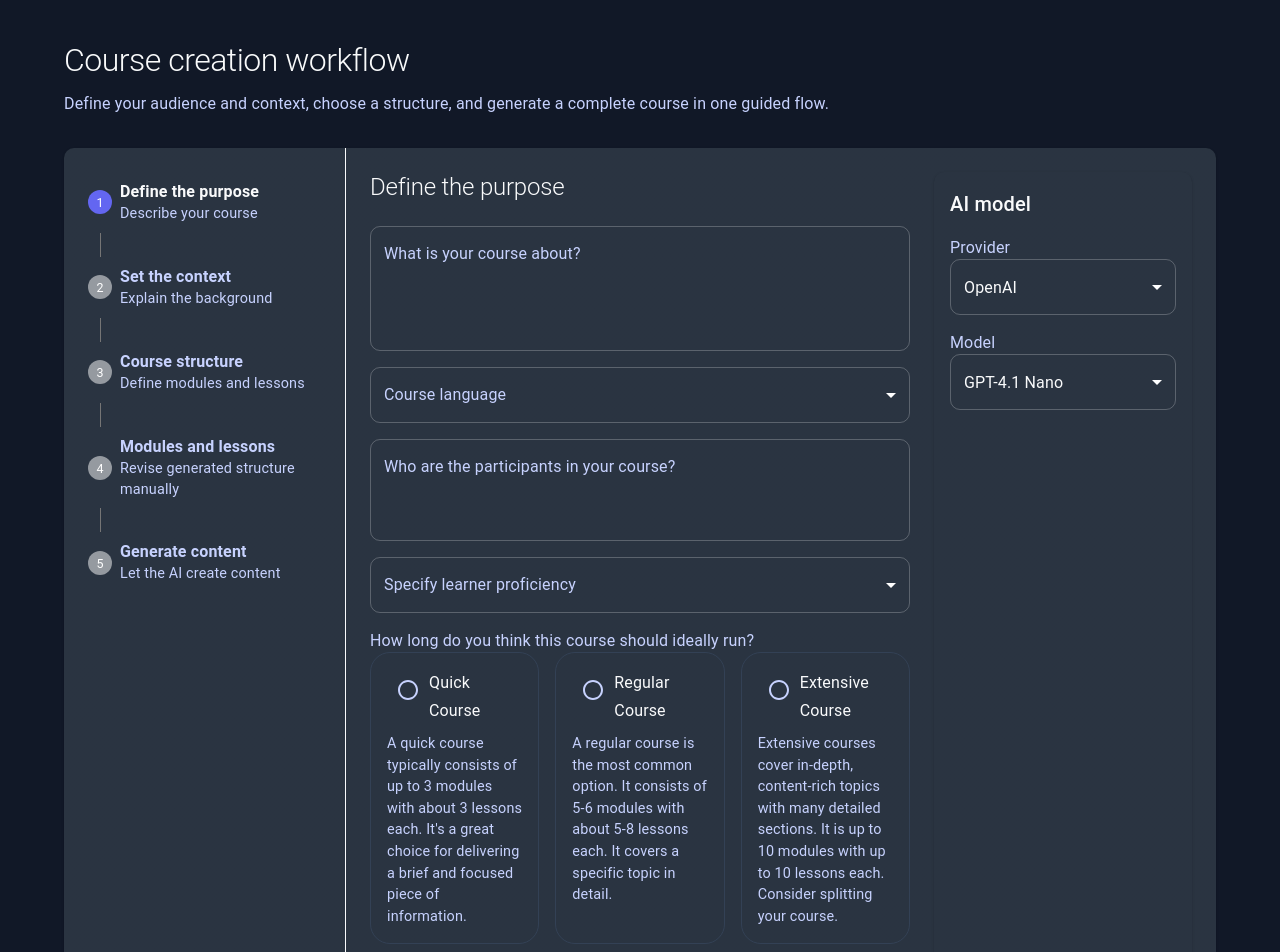
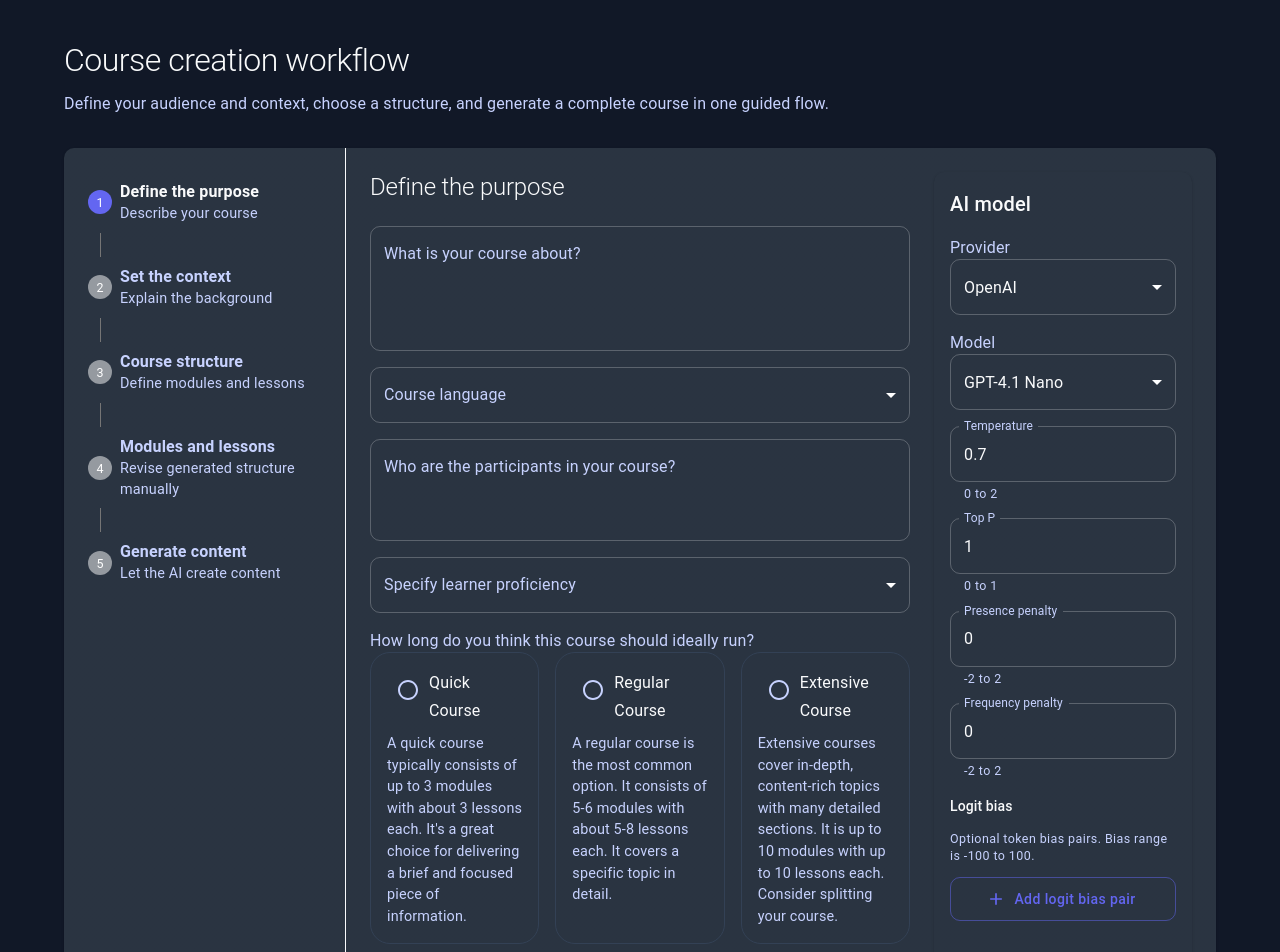
Before and after one commit to knlju/ai-course-creation, a Next.js app: page / in a window 1280 px wide. Shown: the top 952 px of the page. Built offline with nearby package versions, Linux system fonts and the light colour scheme.

Commit message:
Use key/value logit bias fields in AI settings

```diff
--- a/pages/api/ai/structures.ts
+++ b/pages/api/ai/structures.ts
@@ -30,6 +30,11 @@ const requestSchema = z.object({
   courseDuration: z.enum(['quick', 'regular', 'extensive']).default('regular'),
   learningGoal: z.string().default(''),
   courseTitle: z.string().default(''),
+  temperature: z.coerce.number().min(0).max(2).default(0.7),
+  topP: z.coerce.number().min(0).max(1).default(1),
+  presencePenalty: z.coerce.number().min(-2).max(2).default(0),
+  frequencyPenalty: z.coerce.number().min(-2).max(2).default(0),
+  logitBias: z.record(z.coerce.number()).default({}),
 });
 
 type OpenAIResponse = {
@@ -58,7 +63,15 @@ function toSuggestedStructures(structures: z.infer<typeof structureSchema>[]): S
   }));
 }
 
-async function fetchOpenAiStructures(model: string, prompt: string): Promise<string> {
+type GenerationSettings = {
+  temperature: number;
+  topP: number;
+  presencePenalty: number;
+  frequencyPenalty: number;
+  logitBias: Record<string, number>;
+};
+
+async function fetchOpenAiStructures(model: string, prompt: string, settings: GenerationSettings): Promise<string> {
   const apiKey = process.env.OPENAI_KEY;
 
   if (!apiKey) {
@@ -73,7 +86,11 @@ async function fetchOpenAiStructures(model: string, prompt: string): Promise<str
     },
     body: JSON.stringify({
       model,
-      temperature: 0.7,
+      temperature: settings.temperature,
+      top_p: settings.topP,
+      presence_penalty: settings.presencePenalty,
+      frequency_penalty: settings.frequencyPenalty,
+      logit_bias: Object.keys(settings.logitBias).length ? settings.logitBias : undefined,
       messages: [
         { role: 'system', content: 'You are a precise assistant that returns valid JSON only.' },
         { role: 'user', content: prompt },
@@ -96,7 +113,7 @@ async function fetchOpenAiStructures(model: string, prompt: string): Promise<str
   return content;
 }
 
-async function fetchGeminiStructures(model: string, prompt: string): Promise<string> {
+async function fetchGeminiStructures(model: string, prompt: string, settings: GenerationSettings): Promise<string> {
   const apiKey = process.env.GEMINI_API_KEY;
 
   if (!apiKey) {
@@ -112,7 +129,8 @@ async function fetchGeminiStructures(model: string, prompt: string): Promise<str
       },
       body: JSON.stringify({
         generationConfig: {
-          temperature: 0.7,
+          temperature: settings.temperature,
+          topP: settings.topP,
         },
         contents: [{ role: 'user', parts: [{ text: prompt }] }],
         systemInstruction: {
@@ -163,8 +181,8 @@ export default async function handler(req: NextApiRequest, res: NextApiResponse)
     const prompt = buildCourseStructurePrompt(payload);
     const content =
       payload.provider === 'openai'
-        ? await fetchOpenAiStructures(payload.model, prompt)
-        : await fetchGeminiStructures(payload.model, prompt);
+        ? await fetchOpenAiStructures(payload.model, prompt, payload)
+        : await fetchGeminiStructures(payload.model, prompt, payload);
 
     const parsed = responseSchema.parse(JSON.parse(content));
 
--- a/pages/api/ai/suggestions.ts
+++ b/pages/api/ai/suggestions.ts
@@ -15,6 +15,11 @@ const requestSchema = z.object({
   courseDuration: z.enum(['quick', 'regular', 'extensive']).default('regular'),
   learningGoal: z.string().default(''),
   courseTitle: z.string().default(''),
+  temperature: z.coerce.number().min(0).max(2).default(0.7),
+  topP: z.coerce.number().min(0).max(1).default(1),
+  presencePenalty: z.coerce.number().min(-2).max(2).default(0),
+  frequencyPenalty: z.coerce.number().min(-2).max(2).default(0),
+  logitBias: z.record(z.coerce.number()).default({}),
 });
 
 export default async function handler(req: NextApiRequest, res: NextApiResponse) {
@@ -45,6 +50,11 @@ export default async function handler(req: NextApiRequest, res: NextApiResponse)
       field: payload.field,
       model: payload.model,
       prompt,
+      temperature: payload.temperature,
+      topP: payload.topP,
+      presencePenalty: payload.presencePenalty,
+      frequencyPenalty: payload.frequencyPenalty,
+      logitBias: payload.logitBias,
     });
 
     return res.status(200).json({ suggestions });
--- a/src/components/CourseGenerationForm.tsx
+++ b/src/components/CourseGenerationForm.tsx
@@ -47,6 +47,11 @@ export default function CourseGenerationForm() {
       courseDuration: undefined,
       aiProvider: 'openai',
       aiModel: 'gpt-4.1-nano',
+      temperature: 0.7,
+      topP: 1,
+      presencePenalty: 0,
+      frequencyPenalty: 0,
+      logitBias: [],
       learningGoal: '',
       courseTitle: '',
       courseDescription: '',
@@ -70,9 +75,34 @@ export default function CourseGenerationForm() {
     'courseTitle',
     'aiProvider',
     'aiModel',
+    'temperature',
+    'topP',
+    'presencePenalty',
+    'frequencyPenalty',
+    'logitBias',
   ]);
-  const [courseTopic, language, audience, learnerProficiency, courseDuration, learningGoal, courseTitle, aiProvider, aiModel] =
-    context;
+  const [
+    courseTopic,
+    language,
+    audience,
+    learnerProficiency,
+    courseDuration,
+    learningGoal,
+    courseTitle,
+    aiProvider,
+    aiModel,
+    temperature,
+    topP,
+    presencePenalty,
+    frequencyPenalty,
+    logitBias,
+  ] = context;
+
+  const logitBiasMap = Object.fromEntries(
+    logitBias
+      .filter((entry) => entry.token.trim())
+      .map((entry) => [entry.token.trim(), entry.bias])
+  );
 
   const canGenerateStructure = Boolean(
     courseTopic && language && audience && learnerProficiency && courseDuration && learningGoal && courseTitle
@@ -97,6 +127,11 @@ export default function CourseGenerationForm() {
         courseDuration,
         learningGoal,
         courseTitle,
+        temperature,
+        topP,
+        presencePenalty,
+        frequencyPenalty,
+        logitBias: logitBiasMap,
       }),
     enabled: false,
   });
--- a/src/components/course-form/AiModelPanel.tsx
+++ b/src/components/course-form/AiModelPanel.tsx
@@ -1,7 +1,9 @@
-import { Controller, UseFormReturn } from 'react-hook-form';
-import { Card, CardContent, FormControl, FormLabel, MenuItem, Select, Stack, Typography } from '@mui/material';
+import AddIcon from '@mui/icons-material/Add';
+import DeleteOutlineIcon from '@mui/icons-material/DeleteOutline';
+import { Button, Card, CardContent, FormControl, FormLabel, IconButton, MenuItem, Select, Stack, TextField, Typography } from '@mui/material';
+import { Controller, UseFormReturn, useFieldArray } from 'react-hook-form';
+import { AiProvider, getFirstAvailableModel, getModelLabel, getProviderModels } from '../../lib/ai/models';
 import { FormValues } from '../../lib/formSchema';
-import { AiProvider, getFirstAvailableModel, getModelLabel, getProviderModels } from '../../lib/ai/models';
 
 type Props = {
   form: UseFormReturn<FormValues>;
@@ -10,6 +12,10 @@ type Props = {
 export default function AiModelPanel({ form }: Props) {
   const provider = form.watch('aiProvider');
   const modelOptions = getProviderModels(provider);
+  const { fields, append, remove } = useFieldArray({
+    control: form.control,
+    name: 'logitBias',
+  });
 
   const onProviderChange = (nextProvider: AiProvider) => {
     form.setValue('aiProvider', nextProvider, { shouldDirty: true, shouldTouch: true, shouldValidate: true });
@@ -62,6 +68,125 @@ export default function AiModelPanel({ form }: Props) {
               )}
             />
           </FormControl>
+
+          <Controller
+            name="temperature"
+            control={form.control}
+            render={({ field, fieldState }) => (
+              <TextField
+                {...field}
+                label="Temperature"
+                type="number"
+                inputProps={{ min: 0, max: 2, step: 0.1 }}
+                error={!!fieldState.error}
+                helperText={fieldState.error?.message ?? '0 to 2'}
+                fullWidth
+              />
+            )}
+          />
+
+          <Controller
+            name="topP"
+            control={form.control}
+            render={({ field, fieldState }) => (
+              <TextField
+                {...field}
+                label="Top P"
+                type="number"
+                inputProps={{ min: 0, max: 1, step: 0.05 }}
+                error={!!fieldState.error}
+                helperText={fieldState.error?.message ?? '0 to 1'}
+                fullWidth
+              />
+            )}
+          />
+
+          <Controller
+            name="presencePenalty"
+            control={form.control}
+            render={({ field, fieldState }) => (
+              <TextField
+                {...field}
+                label="Presence penalty"
+                type="number"
+                inputProps={{ min: -2, max: 2, step: 0.1 }}
+                error={!!fieldState.error}
+                helperText={fieldState.error?.message ?? '-2 to 2'}
+                fullWidth
+              />
+            )}
+          />
+
+          <Controller
+            name="frequencyPenalty"
+            control={form.control}
+            render={({ field, fieldState }) => (
+              <TextField
+                {...field}
+                label="Frequency penalty"
+                type="number"
+                inputProps={{ min: -2, max: 2, step: 0.1 }}
+                error={!!fieldState.error}
+                helperText={fieldState.error?.message ?? '-2 to 2'}
+                fullWidth
+              />
+            )}
+          />
+
+          <Stack spacing={1.5}>
+            <Typography variant="subtitle2">Logit bias</Typography>
+            <Typography variant="caption" color="text.secondary">
+              Optional token bias pairs. Bias range is -100 to 100.
+            </Typography>
+
+            {fields.map((field, index) => (
+              <Stack key={field.id} direction="row" spacing={1} alignItems="flex-start">
+                <Controller
+                  name={`logitBias.${index}.token`}
+                  control={form.control}
+                  render={({ field: tokenField, fieldState }) => (
+                    <TextField
+                      {...tokenField}
+                      label="Token ID"
+                      error={!!fieldState.error}
+                      helperText={fieldState.error?.message}
+                      fullWidth
+                    />
+                  )}
+                />
+
+                <Controller
+                  name={`logitBias.${index}.bias`}
+                  control={form.control}
+                  render={({ field: biasField, fieldState }) => (
+                    <TextField
+                      {...biasField}
+                      label="Bias"
+                      type="number"
+                      inputProps={{ min: -100, max: 100, step: 1 }}
+                      error={!!fieldState.error}
+                      helperText={fieldState.error?.message}
+                      sx={{ maxWidth: 140 }}
+                    />
+                  )}
+                />
+
+                <IconButton aria-label="Remove logit bias row" onClick={() => remove(index)} sx={{ mt: 0.5 }}>
+                  <DeleteOutlineIcon fontSize="small" />
+                </IconButton>
+              </Stack>
+            ))}
+
+            <Button variant="outlined" startIcon={<AddIcon />} onClick={() => append({ token: '', bias: 0 })}>
+              Add logit bias pair
+            </Button>
+
+            {form.formState.errors.logitBias?.message && (
+              <Typography variant="caption" color="error.main">
+                {form.formState.errors.logitBias.message}
+              </Typography>
+            )}
+          </Stack>
         </Stack>
       </CardContent>
     </Card>
--- a/src/components/course-form/step-set-context/SuggestionTextField.tsx
+++ b/src/components/course-form/step-set-context/SuggestionTextField.tsx
@@ -26,6 +26,11 @@ type Props = {
   minRows?: number;
   provider: AiProvider;
   model: string;
+  temperature: number;
+  topP: number;
+  presencePenalty: number;
+  frequencyPenalty: number;
+  logitBias: FormValues['logitBias'];
 };
 
 export default function SuggestionTextField({
@@ -36,6 +41,11 @@ export default function SuggestionTextField({
   minRows,
   provider,
   model,
+  temperature,
+  topP,
+  presencePenalty,
+  frequencyPenalty,
+  logitBias,
 }: Props) {
   const [refreshCount, setRefreshCount] = useState(0);
   const context = form.watch([
@@ -65,6 +75,15 @@ export default function SuggestionTextField({
         courseDuration,
         learningGoal,
         courseTitle,
+        temperature,
+        topP,
+        presencePenalty,
+        frequencyPenalty,
+        logitBias: Object.fromEntries(
+          logitBias
+            .filter((entry) => entry.token.trim())
+            .map((entry) => [entry.token.trim(), entry.bias])
+        ),
       }),
     enabled: false,
     staleTime: 0,
--- a/src/components/course-form/steps/StepSetContext.tsx
+++ b/src/components/course-form/steps/StepSetContext.tsx
@@ -5,6 +5,11 @@ import SuggestionTextField from '../step-set-context/SuggestionTextField';
 export default function StepSetContext({ form }: StepComponentProps) {
   const provider = form.watch('aiProvider');
   const model = form.watch('aiModel');
+  const temperature = form.watch('temperature');
+  const topP = form.watch('topP');
+  const presencePenalty = form.watch('presencePenalty');
+  const frequencyPenalty = form.watch('frequencyPenalty');
+  const logitBias = form.watch('logitBias');
 
   return (
     <Stack spacing={3}>
@@ -16,6 +21,11 @@ export default function StepSetContext({ form }: StepComponentProps) {
         minRows={3}
         provider={provider}
         model={model}
+        temperature={temperature}
+        topP={topP}
+        presencePenalty={presencePenalty}
+        frequencyPenalty={frequencyPenalty}
+        logitBias={logitBias}
       />
 
       <SuggestionTextField
@@ -24,6 +34,11 @@ export default function StepSetContext({ form }: StepComponentProps) {
         label="What would you like to name your course?"
         provider={provider}
         model={model}
+        temperature={temperature}
+        topP={topP}
+        presencePenalty={presencePenalty}
+        frequencyPenalty={frequencyPenalty}
+        logitBias={logitBias}
       />
 
       <SuggestionTextField
@@ -34,6 +49,11 @@ export default function StepSetContext({ form }: StepComponentProps) {
         minRows={4}
         provider={provider}
         model={model}
+        temperature={temperature}
+        topP={topP}
+        presencePenalty={presencePenalty}
+        frequencyPenalty={frequencyPenalty}
+        logitBias={logitBias}
       />
     </Stack>
   );
--- a/src/lib/ai/fetchCourseStructures.ts
+++ b/src/lib/ai/fetchCourseStructures.ts
@@ -4,6 +4,11 @@ import { SuggestedStructure } from './courseStructure';
 type FetchCourseStructuresInput = {
   provider: AiProvider;
   model: string;
+  temperature: number;
+  topP: number;
+  presencePenalty: number;
+  frequencyPenalty: number;
+  logitBias: Record<string, number>;
   courseTopic: string;
   language: string;
   audience: string;
--- a/src/lib/ai/fetchSuggestions.ts
+++ b/src/lib/ai/fetchSuggestions.ts
@@ -4,6 +4,11 @@ import { AiProvider } from './models';
 type FetchSuggestionsInput = {
   provider: AiProvider;
   model: string;
+  temperature: number;
+  topP: number;
+  presencePenalty: number;
+  frequencyPenalty: number;
+  logitBias: Record<string, number>;
   field: SuggestionField;
   courseTopic: string;
   language: string;
--- a/src/lib/formSchema.ts
+++ b/src/lib/formSchema.ts
@@ -12,11 +12,26 @@ export const stepOneSchema = z.object({
   }),
 });
 
+const logitBiasEntrySchema = z.object({
+  token: z.string().trim().min(1, 'Token ID is required.'),
+  bias: z.coerce.number().min(-100).max(100),
+});
+
 export const aiModelSchema = z.object({
   aiProvider: z.enum(['openai', 'gemini'], {
     required_error: 'Select an AI provider.',
   }),
   aiModel: z.string().min(1, 'Select an AI model.'),
+  temperature: z.coerce.number().min(0).max(2),
+  topP: z.coerce.number().min(0).max(1),
+  presencePenalty: z.coerce.number().min(-2).max(2),
+  frequencyPenalty: z.coerce.number().min(-2).max(2),
+  logitBias: z
+    .array(logitBiasEntrySchema)
+    .refine(
+      (entries) => new Set(entries.map((entry) => entry.token.trim())).size === entries.length,
+      'Token IDs in logit bias must be unique.'
+    ),
 });
 
 export const stepTwoSchema = z.object({
--- a/src/server/ai/providers/geminiProvider.ts
+++ b/src/server/ai/providers/geminiProvider.ts
@@ -44,7 +44,7 @@ function parseGeminiError(status: number, details: string): string {
 export class GeminiSuggestionProvider implements SuggestionProvider {
   readonly provider = 'gemini' as const;
 
-  async generateSuggestions({ prompt, model }: SuggestionContext): Promise<string[]> {
+  async generateSuggestions({ prompt, model, temperature, topP }: SuggestionContext): Promise<string[]> {
     const apiKey = process.env.GEMINI_API_KEY;
 
     if (!apiKey) {
@@ -60,7 +60,8 @@ export class GeminiSuggestionProvider implements SuggestionProvider {
         },
         body: JSON.stringify({
           generationConfig: {
-            temperature: 0.7,
+            temperature,
+            topP,
           },
           contents: [{ role: 'user', parts: [{ text: prompt }] }],
           systemInstruction: {
--- a/src/server/ai/providers/types.ts
+++ b/src/server/ai/providers/types.ts
@@ -5,6 +5,11 @@ export type SuggestionContext = {
   field: SuggestionField;
   prompt: string;
   model: string;
+  temperature: number;
+  topP: number;
+  presencePenalty: number;
+  frequencyPenalty: number;
+  logitBias: Record<string, number>;
 };
 
 export interface SuggestionProvider {
```
Also changed, not shown: src/server/ai/providers/openaiProvider.ts (+14 -2 lines).
